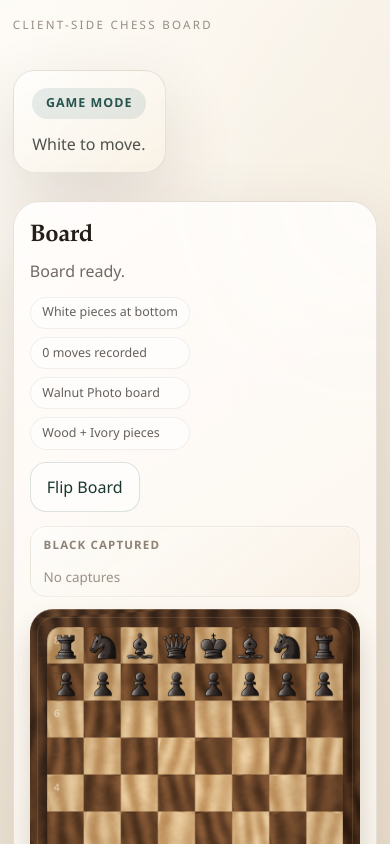
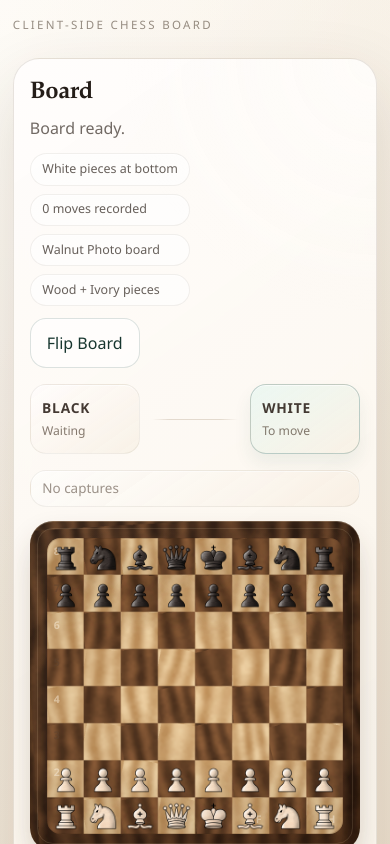
Before and after one commit to 1Brajesh/Chess, a React (Vite) app: page / in a window 390 px wide. Shown: the top 844 px of the page. Built offline with nearby package versions, Linux system fonts and the light colour scheme.

Commit message:
Move turn status into board-side rail

```diff
--- a/src/App.jsx
+++ b/src/App.jsx
@@ -18,7 +18,6 @@ import {
   normalizeSetupState,
   parseFen,
   safeValidateFen,
-  serializeGameSummary,
 } from './lib/chess.js';
 import ChessPiece from './components/ChessPiece.jsx';
 import {
@@ -132,7 +131,6 @@ function createSaveId() {
 function CapturedTray({
   lossColor,
   pieces,
-  lead,
   pieceStyle,
   animatedCapture,
 }) {
@@ -140,10 +138,6 @@ function CapturedTray({
 
   return (
     <div className="captured-tray" aria-label={`${label} pieces`}>
-      <div className="captured-tray-meta">
-        <span className="captured-tray-label">{label}</span>
-        {lead > 0 ? <span className="captured-score">+{lead}</span> : null}
-      </div>
       <div className="captured-piece-list">
         {pieces.length === 0 ? (
           <span className="captured-empty">No captures</span>
@@ -171,6 +165,46 @@ function CapturedTray({
           ))
         )}
       </div>
+    </div>
+  );
+}
+
+function PlayerRailSlot({
+  color,
+  activeColor,
+  mode,
+  lead,
+  inCheck,
+}) {
+  const isActive = color === activeColor;
+  const label = color === 'w' ? 'White' : 'Black';
+  const note = isActive
+    ? mode === 'game'
+      ? inCheck
+        ? 'To move · Check'
+        : 'To move'
+      : 'Setup turn'
+    : mode === 'game'
+      ? 'Waiting'
+      : 'Standby';
+
+  return (
+    <div
+      className={[
+        'player-rail-slot',
+        color === 'w' ? 'white-side' : 'black-side',
+        isActive ? 'active' : '',
+      ]
+        .filter(Boolean)
+        .join(' ')}
+    >
+      <div className="player-rail-copy">
+        <span className="player-rail-name">{label}</span>
+        <span className="player-rail-note">{note}</span>
+      </div>
+      {mode === 'game' && lead > 0 ? (
+        <span className="player-rail-score">+{lead}</span>
+      ) : null}
     </div>
   );
 }
@@ -205,20 +239,13 @@ export default function App() {
   const materialBalance = getMaterialBalance(capturedPieces);
   const topCaptureColor = orientation === 'w' ? 'b' : 'w';
   const bottomCaptureColor = orientation === 'w' ? 'w' : 'b';
+  const activeTurnColor = mode === 'game' ? chess.turn() : setupState.turn;
   const legalTargets =
     mode === 'game' && selectedSquare
       ? getMoveChoices(chess, selectedSquare).map((move) => move.to)
       : [];
   const setupFen = boardMapToFen(setupState.position, setupState.turn);
   const setupValidation = safeValidateFen(setupFen);
-  const statusText =
-    mode === 'game'
-      ? serializeGameSummary(chess)
-      : `Setup mode. ${
-          setupValidation.valid
-            ? 'Position can start a game.'
-            : 'Position needs both kings and a valid layout.'
-        }`;
   const boardPerspective =
     orientation === 'w' ? 'White pieces at bottom' : 'Black pieces at bottom';
   const activePieceStyleLabel =
@@ -539,13 +566,7 @@ export default function App() {
   return (
     <div className="app-shell">
       <header className="hero">
-        <div>
         <p className="eyebrow">Client-Side Chess Board</p>
-        </div>
-        <div className="hero-status">
-          <span className={`mode-pill ${mode}`}>{mode === 'game' ? 'Game mode' : 'Setup mode'}</span>
-          <p>{statusText}</p>
-        </div>
       </header>
 
       <main className="layout">
@@ -559,7 +580,7 @@ export default function App() {
                 <span className="board-chip">
                   {mode === 'game'
                     ? `${moveList.length} move${moveList.length === 1 ? '' : 's'} recorded`
-                    : `${setupState.turn === 'w' ? 'White' : 'Black'} to move`}
+                    : `${Object.keys(setupState.position).length} pieces on board`}
                 </span>
                 <span className="board-chip">{activeBoardStyleLabel} board</span>
                 <span className="board-chip">{activePieceStyleLabel} pieces</span>
@@ -576,11 +597,38 @@ export default function App() {
             </button>
           </div>
 
+          <div className="board-stage">
+            <aside className="player-rail" aria-label="Player status">
+              <PlayerRailSlot
+                color={topCaptureColor}
+                activeColor={activeTurnColor}
+                mode={mode}
+                lead={materialBalance[topCaptureColor]}
+                inCheck={
+                  mode === 'game' &&
+                  chess.inCheck() &&
+                  activeTurnColor === topCaptureColor
+                }
+              />
+              <div className="player-rail-line" aria-hidden="true" />
+              <PlayerRailSlot
+                color={bottomCaptureColor}
+                activeColor={activeTurnColor}
+                mode={mode}
+                lead={materialBalance[bottomCaptureColor]}
+                inCheck={
+                  mode === 'game' &&
+                  chess.inCheck() &&
+                  activeTurnColor === bottomCaptureColor
+                }
+              />
+            </aside>
+
+            <div className="board-stack">
               {mode === 'game' ? (
                 <CapturedTray
                   lossColor={topCaptureColor}
                   pieces={capturedPieces[topCaptureColor]}
-              lead={materialBalance[topCaptureColor]}
                   pieceStyle={pieceStyle}
                   animatedCapture={captureAnimation}
                 />
@@ -643,11 +691,12 @@ export default function App() {
                 <CapturedTray
                   lossColor={bottomCaptureColor}
                   pieces={capturedPieces[bottomCaptureColor]}
-              lead={materialBalance[bottomCaptureColor]}
                   pieceStyle={pieceStyle}
                   animatedCapture={captureAnimation}
                 />
               ) : null}
+            </div>
+          </div>
 
           <div className="board-actions">
             <button className="primary-button" type="button" onClick={startNewGame}>
--- a/src/styles.css
+++ b/src/styles.css
@@ -69,10 +69,7 @@ button {
 
 .hero {
   display: flex;
-  justify-content: space-between;
-  gap: 1.75rem;
-  align-items: end;
-  margin-bottom: 1.75rem;
+  margin-bottom: 1rem;
 }
 
 .eyebrow {
@@ -90,45 +87,6 @@ button {
   font-size: clamp(2rem, 4.8vw, 4rem);
   line-height: 0.95;
   letter-spacing: -0.03em;
-}
-
-.hero-status {
-  max-width: 19rem;
-  padding: 1.05rem 1.15rem;
-  border: 1px solid var(--panel-border);
-  border-radius: 1.35rem;
-  background:
-    linear-gradient(145deg, rgba(255, 255, 255, 0.72), rgba(247, 239, 225, 0.76)),
-    rgba(255, 250, 243, 0.68);
-  box-shadow: var(--shadow);
-  backdrop-filter: blur(12px);
-}
-
-.hero-status p {
-  margin: 0.8rem 0 0;
-  color: rgba(31, 34, 31, 0.78);
-}
-
-.mode-pill {
-  display: inline-flex;
-  align-items: center;
-  gap: 0.35rem;
-  padding: 0.38rem 0.86rem;
-  border-radius: 999px;
-  font-size: 0.78rem;
-  font-weight: 700;
-  letter-spacing: 0.08em;
-  text-transform: uppercase;
-}
-
-.mode-pill.game {
-  background: rgba(15, 76, 92, 0.1);
-  color: var(--accent);
-}
-
-.mode-pill.setup {
-  background: rgba(164, 123, 59, 0.14);
-  color: var(--warm);
 }
 
 .layout {
@@ -224,14 +182,106 @@ button {
   box-shadow: inset 0 1px 0 rgba(255, 255, 255, 0.48);
 }
 
+.board-stage {
+  display: grid;
+  grid-template-columns: 6.6rem minmax(0, 1fr);
+  gap: 1rem;
+  align-items: stretch;
+  margin-top: 1rem;
+}
+
+.board-stack {
+  display: grid;
+  gap: 0.85rem;
+  min-width: 0;
+}
+
+.board-stack .captured-tray,
+.board-stack .board-frame {
+  margin-top: 0;
+}
+
+.player-rail {
+  display: flex;
+  flex-direction: column;
+  justify-content: space-between;
+  min-height: 100%;
+  gap: 0.75rem;
+}
+
+.player-rail-line {
+  flex: 1 1 auto;
+  width: 1px;
+  margin: 0 auto;
+  background:
+    linear-gradient(
+      180deg,
+      rgba(136, 104, 73, 0),
+      rgba(136, 104, 73, 0.22) 20%,
+      rgba(136, 104, 73, 0.22) 80%,
+      rgba(136, 104, 73, 0)
+    );
+}
+
+.player-rail-slot {
+  display: grid;
+  gap: 0.45rem;
+  padding: 0.8rem 0.7rem;
+  border-radius: 1rem;
+  border: 1px solid rgba(82, 61, 45, 0.08);
+  background:
+    linear-gradient(145deg, rgba(255, 255, 255, 0.62), rgba(245, 236, 223, 0.56)),
+    rgba(255, 249, 241, 0.58);
+  box-shadow: inset 0 1px 0 rgba(255, 255, 255, 0.56);
+  transition: border-color 160ms ease, box-shadow 160ms ease, background 160ms ease;
+}
+
+.player-rail-slot.active {
+  border-color: rgba(39, 85, 77, 0.26);
+  background:
+    linear-gradient(145deg, rgba(230, 246, 242, 0.76), rgba(247, 239, 225, 0.68)),
+    rgba(255, 249, 241, 0.68);
+  box-shadow:
+    inset 0 1px 0 rgba(255, 255, 255, 0.62),
+    0 10px 18px rgba(39, 85, 77, 0.08);
+}
+
+.player-rail-copy {
+  display: grid;
+  gap: 0.18rem;
+}
+
+.player-rail-name {
+  font-size: 0.86rem;
+  font-weight: 800;
+  letter-spacing: 0.06em;
+  text-transform: uppercase;
+  color: rgba(42, 31, 24, 0.88);
+}
+
+.player-rail-note {
+  font-size: 0.76rem;
+  color: rgba(72, 56, 42, 0.66);
+}
+
+.player-rail-score {
+  display: inline-flex;
+  align-items: center;
+  width: fit-content;
+  padding: 0.18rem 0.48rem;
+  border-radius: 999px;
+  background: rgba(39, 85, 77, 0.12);
+  color: var(--accent-strong);
+  font-size: 0.78rem;
+  font-weight: 800;
+}
+
 .captured-tray {
   display: flex;
   align-items: center;
-  justify-content: space-between;
-  gap: 0.85rem;
   width: min(100%, 760px);
-  margin: 0.9rem auto 0;
-  padding: 0.55rem 0.8rem;
+  margin: 0 auto;
+  padding: 0.48rem 0.72rem;
   border-radius: 1rem;
   border: 1px solid rgba(82, 61, 45, 0.08);
   background:
@@ -240,44 +290,10 @@ button {
   box-shadow: inset 0 1px 0 rgba(255, 255, 255, 0.58);
 }
 
-.captured-tray + .board-frame {
-  margin-top: 0.8rem;
-}
-
-.board-frame + .captured-tray {
-  margin-top: 0.85rem;
-}
-
-.captured-tray-meta {
-  display: grid;
-  gap: 0.14rem;
-  flex: 0 0 auto;
-}
-
-.captured-tray-label {
-  font-size: 0.72rem;
-  font-weight: 800;
-  letter-spacing: 0.1em;
-  text-transform: uppercase;
-  color: rgba(72, 56, 42, 0.62);
-}
-
-.captured-score {
-  display: inline-flex;
-  align-items: center;
-  width: fit-content;
-  padding: 0.16rem 0.44rem;
-  border-radius: 999px;
-  background: rgba(39, 85, 77, 0.12);
-  color: var(--accent-strong);
-  font-size: 0.76rem;
-  font-weight: 800;
-}
-
 .captured-piece-list {
   display: flex;
   align-items: center;
-  justify-content: flex-end;
+  justify-content: flex-start;
   gap: 0.16rem;
   flex: 1 1 auto;
   flex-wrap: wrap;
@@ -1023,13 +1039,31 @@ button {
     grid-template-columns: 1fr;
   }
 
-  .hero {
-    flex-direction: column;
-    align-items: flex-start;
+  .board-stage {
+    grid-template-columns: 1fr;
   }
 
-  .hero h1 {
-    max-width: 100%;
+  .player-rail {
+    flex-direction: row;
+    align-items: stretch;
+  }
+
+  .player-rail-line {
+    width: auto;
+    height: 1px;
+    margin: auto 0;
+    background:
+      linear-gradient(
+        90deg,
+        rgba(136, 104, 73, 0),
+        rgba(136, 104, 73, 0.22) 20%,
+        rgba(136, 104, 73, 0.22) 80%,
+        rgba(136, 104, 73, 0)
+      );
+  }
+
+  .player-rail-slot {
+    flex: 1 1 0;
   }
 }
 
```
Lines whose indentation alone changed are shown as unchanged.
